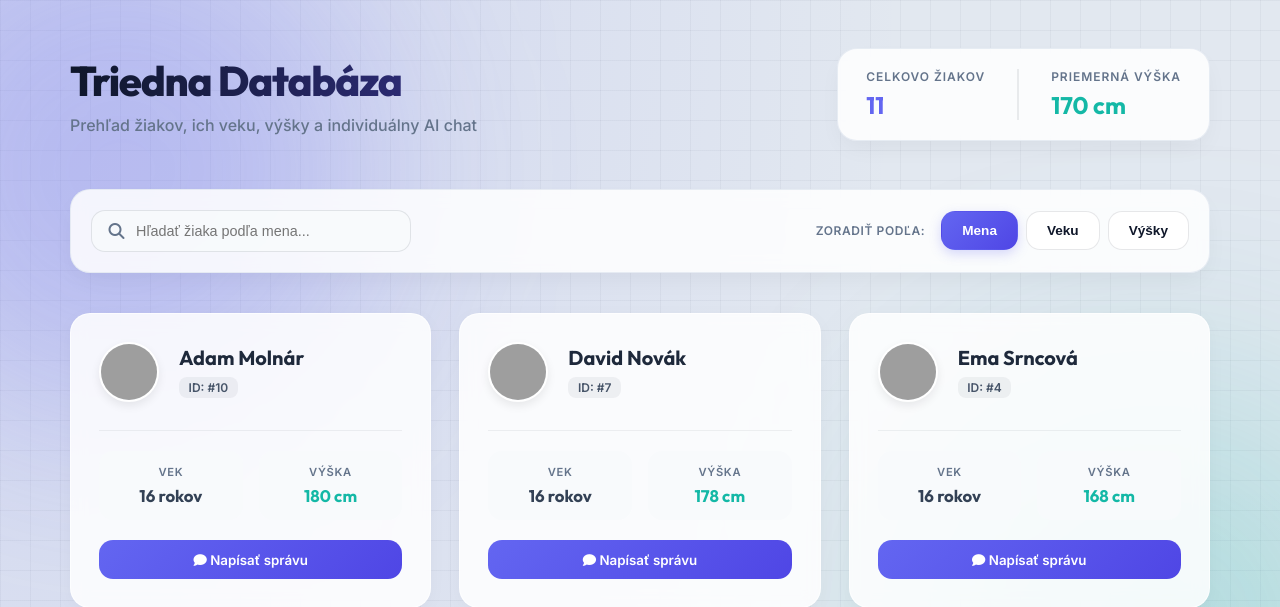
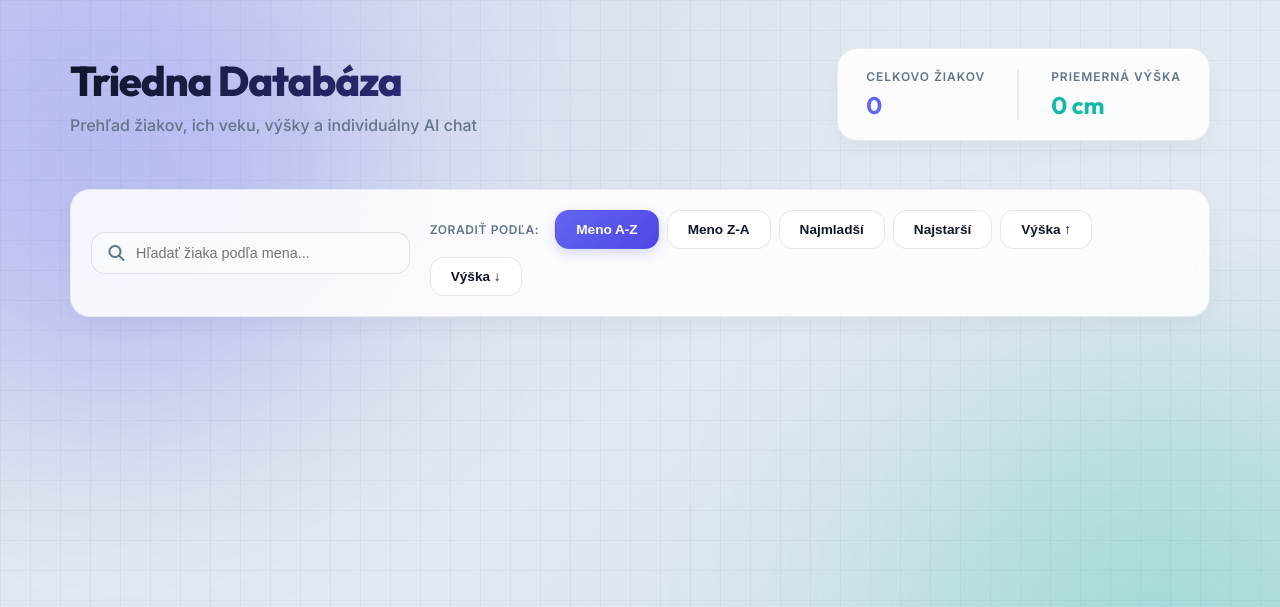
Before and after one commit to Adrian676767/backende2, a Flask app: page / in a window 1280 px wide. Shown: the top 607 px of the page. Run offline with Flask 3, Linux system fonts and the light colour scheme; grey boxes are pictures that could not be loaded.

Commit message:
Update index.html

```diff
--- a/templates/index.html
+++ b/templates/index.html
@@ -572,9 +572,15 @@
             </div>
             <div class="sort-group">
                 <span class="sort-label">Zoradiť podľa:</span>
-                <button class="btn-sort active" id="sortName">Mena</button>
-                <button class="btn-sort" id="sortAge">Veku</button>
-                <button class="btn-sort" id="sortHeight">Výšky</button>
+
+                <button class="btn-sort active" id="sortNameAZ">Meno A-Z</button>
+                <button class="btn-sort" id="sortNameZA">Meno Z-A</button>
+
+                <button class="btn-sort" id="sortYoungest">Najmladší</button>
+                <button class="btn-sort" id="sortOldest">Najstarší</button>
+
+                <button class="btn-sort" id="sortHeightAsc">Výška ↑</button>
+                <button class="btn-sort" id="sortHeightDesc">Výška ↓</button>
             </div>
         </div>
 
```
